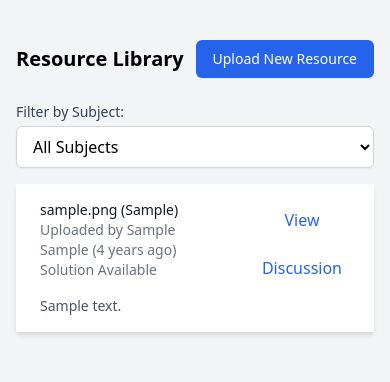
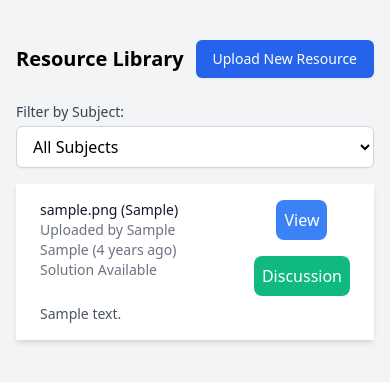
Before and after one commit to fvcl/exam-collection, a Flask app: page / in a window 390 px wide. Shown: the top 382 px of the page. Run offline with Flask 3, Linux system fonts and the light colour scheme; tables that the repository leaves empty hold one stand-in row (values such as "Sample post"); parts of the project's set-up code (start-up, migrations or seed data) failed here and were passed over; some libraries are stand-ins or nearby versions.

Commit message:
more mobile improvements

```diff
--- a/exco/templates/index.html
+++ b/exco/templates/index.html
@@ -46,13 +46,17 @@
                             </div>
                             <div class="text-sm text-gray-500">{{ 'Solution Available' if resource.has_solution else 'No Solution' }}</div>
                         </div>
-                        <div class="flex flex-col items-center justify-center gap-2 sm:flex-row sm:gap-4">
+                        <div class="flex flex-col items-center justify-center gap-4 sm:flex-row">
                             <a href="{{ url_for('static', filename='data/' + resource.filename) }}" target="_blank"
-                               class="text-blue-600 hover:text-blue-900 p-2 text-base sm:text-lg">View</a>
-                            <div class="hidden sm:block">|</div>
+                               class="flex items-center justify-center gap-2 bg-blue-500 text-white hover:bg-blue-700 p-2 rounded-lg transition duration-150 ease-in-out">
+                                View
+                            </a>
                             <a href="{{ url_for('file_details', file_id=resource.id) }}"
-                               class="text-blue-600 hover:text-blue-900 p-2 text-base sm:text-lg">Discussion</a>
+                               class="flex items-center justify-center gap-2 bg-green-500 text-white hover:bg-green-700 p-2 rounded-lg transition duration-150 ease-in-out">
+                                Discussion
+                            </a>
                         </div>
+
 
                     </div>
                     {% if resource.description %}
```
